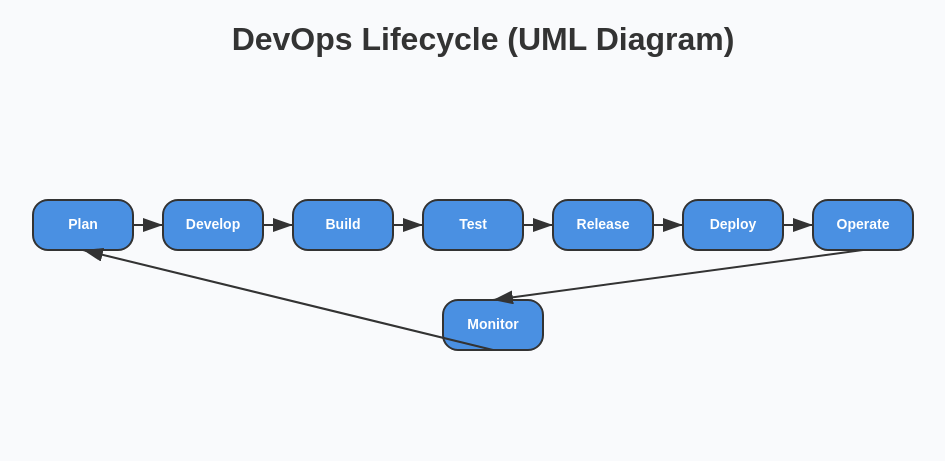
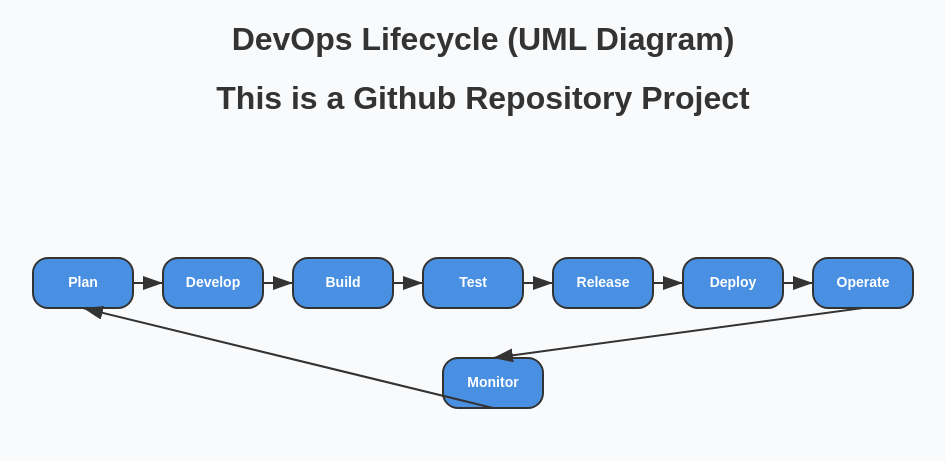
Before and after one commit to Kundana22dotcom/exp_num_17_pullreq, a plain HTML site: page index.html in a window 1280 px wide. Shown: the whole page, without its empty margins (157-1102 px from the left). Drawn offline with Linux system fonts and the light colour scheme.

Commit message:
Update index.html
Added ANother h1 Tag in this file

```diff
--- a/index.html
+++ b/index.html
@@ -40,6 +40,7 @@
 </head>
 <body>
   <h1>DevOps Lifecycle (UML Diagram)</h1>
+  <h1> This is a Github Repository Project </h1>
   <svg width="1000" height="300">
     <!-- Arrow Marker -->
     <defs>
@@ -85,4 +86,5 @@
     <line x1="510" y1="250" x2="100" y2="150" class="arrow"/> <!-- Monitor -> Plan -->
   </svg>
 </body>
+
 </html>
```
